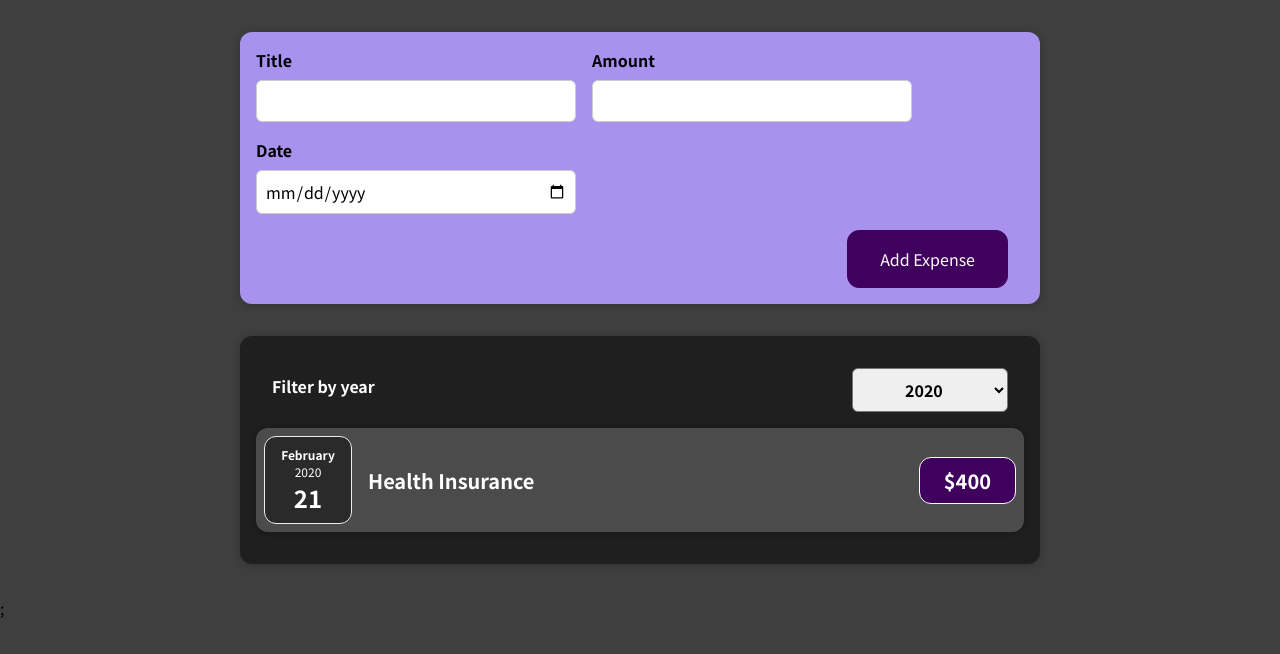
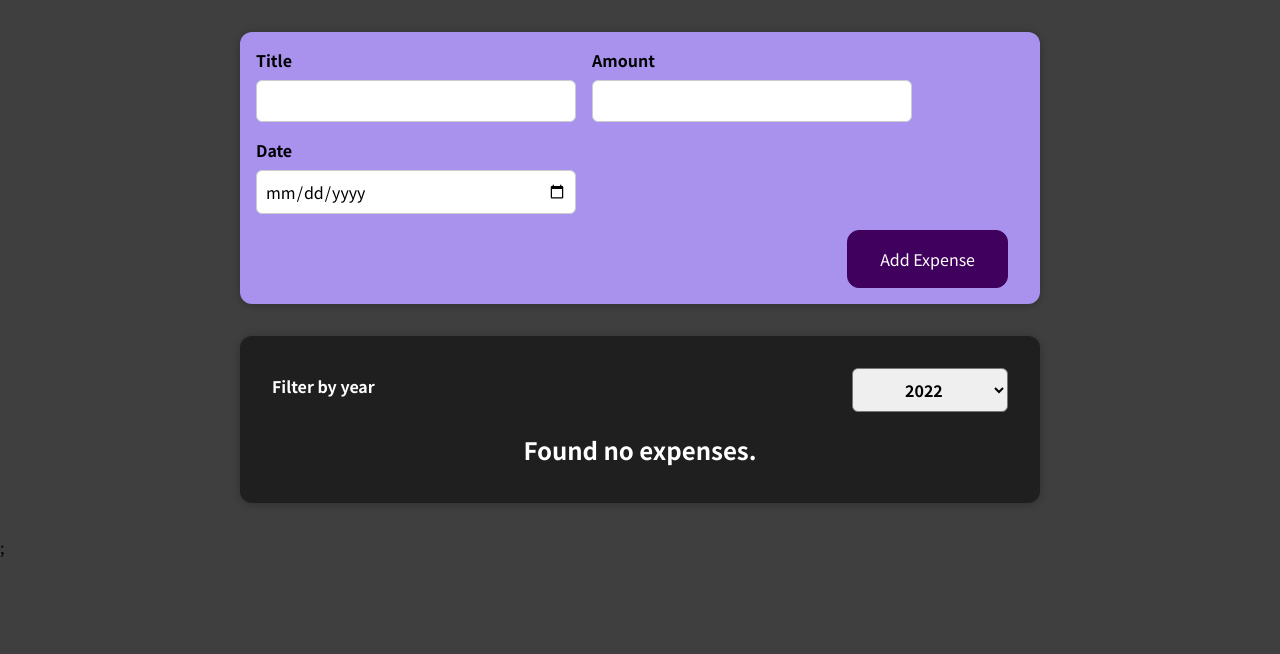
Before and after one commit to Edilbek/react_expense_tracker, a React (Create React App) app: page / in a window 1280 px wide. Shown: the top 654 px of the page. Built offline with nearby package versions, Linux system fonts and the light colour scheme.

Commit message:
some changes

```diff
--- a/src/components/Expenses/Expenses.js
+++ b/src/components/Expenses/Expenses.js
@@ -6,7 +6,7 @@
 import "./Expenses.css";
 
 const Expenses = (props) => {
-  const [filteredYear, setFilteredYear] = useState("2020");
+  const [filteredYear, setFilteredYear] = useState("2022");
 
   const filterChangeHandler = selectedYear => {
     setFilteredYear(selectedYear);
```
Also changed, not shown: 1 other file (tests, documents, lock files or other folders).
